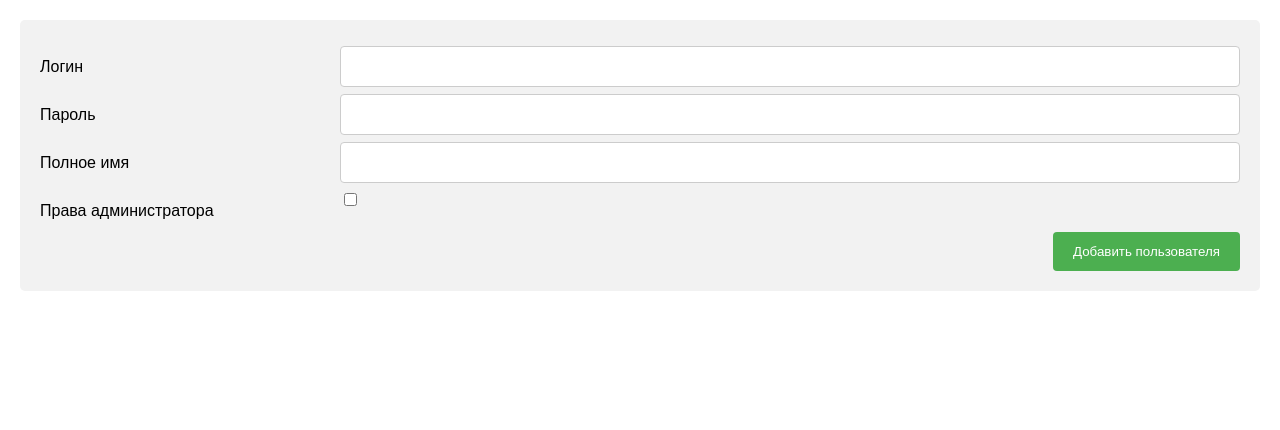
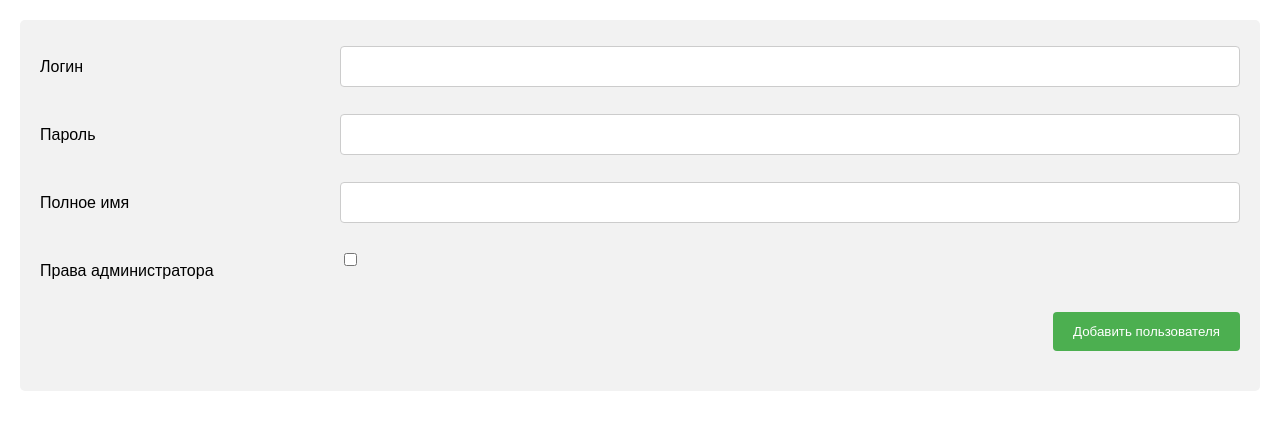
Before and after one commit to ultram4rine/ssu, a PHP site: page /adduser.php in a window 1280 px wide. Shown: the part 69-499 px from the top of the page. Run offline with PHP 8.4, Linux system fonts and the light colour scheme; the visitor is signed in with stand-in values (Sample User, id 1).

Commit message:
some margins

```diff
--- a/php/site/changetask.php
+++ b/php/site/changetask.php
@@ -133,10 +133,8 @@
                     <?php
                         if ($_SESSION['user_is_root'] || $user == $user_id) {
                         echo '<div class="row">
-                                <input type="submit" value="Завершить задачу" name="close" />
-                            </div>
-                            <div class="row">
                                 <input type="submit" value="Изменить задачу" name="change" />
+                                <input style="margin-right: 10px;" type="submit" value="Завершить задачу" name="close" />
                             </div>';
                         }
                     ?>
--- a/php/site/public/css/form.css
+++ b/php/site/public/css/form.css
@@ -1,3 +1,7 @@
+.row {
+  margin-bottom: 20px;
+}
+
 input[type="text"],
 input[type="password"],
 select,
```
